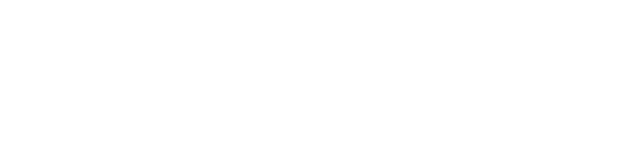
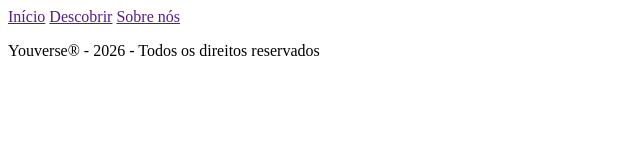
Before and after one commit to SENAI-Cotia/DS-SEDUC-2026-2-GP5-YOUVERSE, a plain HTML site: page pages/evolucao.html in a window 1280 px wide. Shown: the whole page, without its empty margins (0-640 px from the left). Drawn offline with Linux system fonts and the light colour scheme.

Commit message:
atualização do HTML

```diff
--- a/pages/evolucao.html
+++ b/pages/evolucao.html
@@ -8,6 +8,25 @@
 </head>
 
 <body>
+    <header>
+        <nav>
+            <a href="">Início</a>
+            <a href="">Descobrir</a>
+            <a href="">Sobre nós</a>
+        </nav>
+
+
+    </header>
+
+    <main>
+
+    </main>
+
+    <footer>
+        <p>
+            Youverse® - 2026 - Todos os direitos reservados
+        </p>
+    </footer>
 
 </body>
 
```
